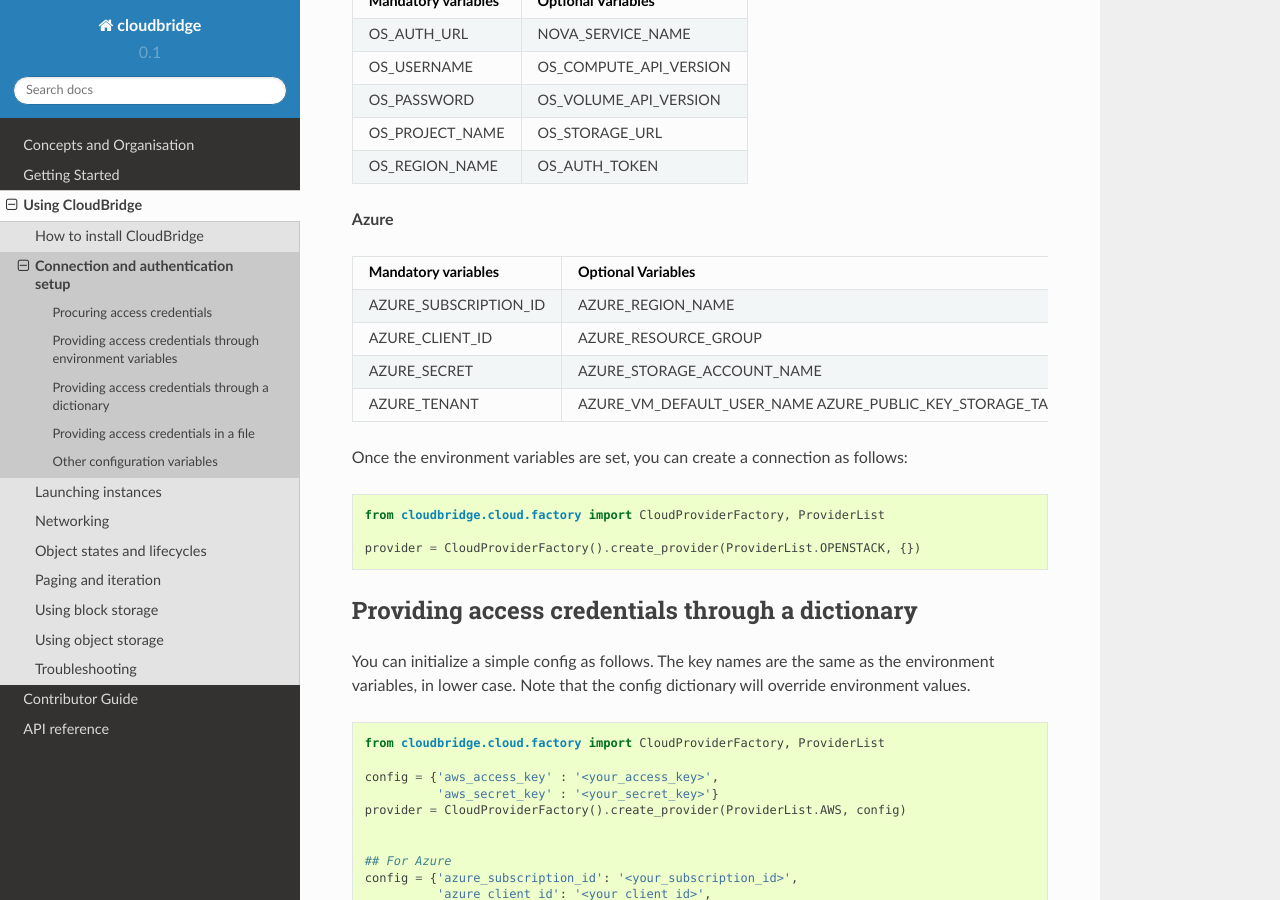
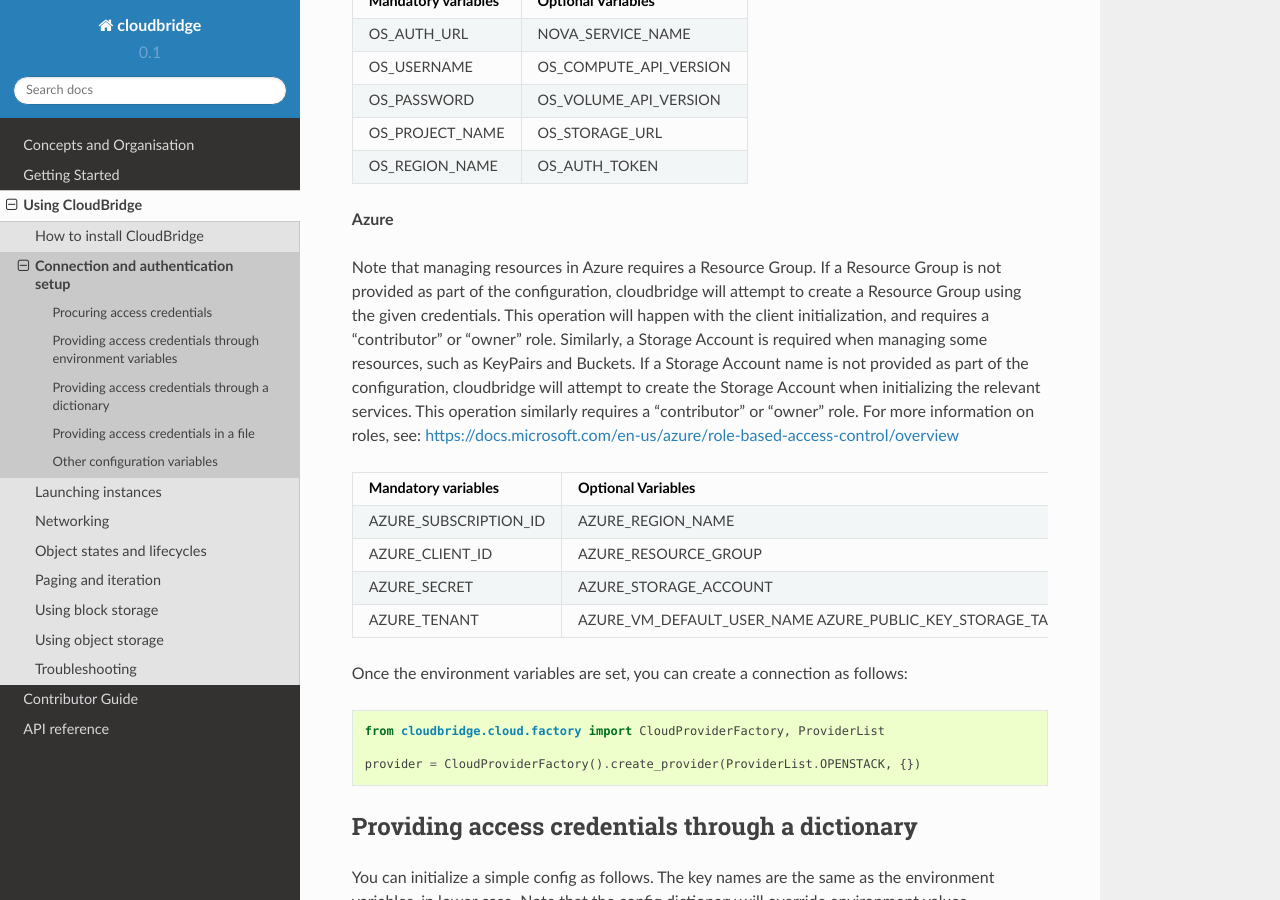
Before and after one commit to CloudVE/cloudbridge, a Sphinx documentation site: the page built from docs/topics/setup.rst, in a window 1280 px wide and 900 px high, scrolled down 851 px. Built offline with Sphinx 7.4.7 and the Read the Docs theme 2.0.0, drawn with Linux system fonts in a browser that asks for light colours.

Commit message:
Azure setup doc update

```diff
--- a/docs/topics/setup.rst
+++ b/docs/topics/setup.rst
@@ -41,12 +41,24 @@
 
 **Azure**
 
+Note that managing resources in Azure requires a Resource Group. If a
+Resource Group is not provided as part of the configuration, cloudbridge will
+attempt to create a Resource Group using the given credentials. This
+operation will happen with the client initialization, and requires a
+"contributor" or "owner" role.
+Similarly, a Storage Account is required when managing some resources, such
+as KeyPairs and Buckets. If a Storage Account name is not provided as part
+of the configuration, cloudbridge will attempt to create the Storage Account
+when initializing the relevant services. This operation similarly requires a
+"contributor" or "owner" role.
+For more information on roles, see: https://docs.microsoft.com/en-us/azure/role-based-access-control/overview
+
 ======================  ==================
 Mandatory variables     Optional Variables
 ======================  ==================
 AZURE_SUBSCRIPTION_ID   AZURE_REGION_NAME
 AZURE_CLIENT_ID         AZURE_RESOURCE_GROUP
-AZURE_SECRET            AZURE_STORAGE_ACCOUNT_NAME
+AZURE_SECRET            AZURE_STORAGE_ACCOUNT
 AZURE_TENANT            AZURE_VM_DEFAULT_USER_NAME
                         AZURE_PUBLIC_KEY_STORAGE_TABLE_NAME
 ======================  ==================
--- a/setup.cfg
+++ b/setup.cfg
@@ -12,8 +12,6 @@
 process-timeout=3000
 match=^[Tt]est
 verbosity=2
-# Don't capture stdout - print immediately
-nocapture=1
 # When exceptions occur, filter only cloudbridge logs
 logging-filter=cloudbridge
 
```
